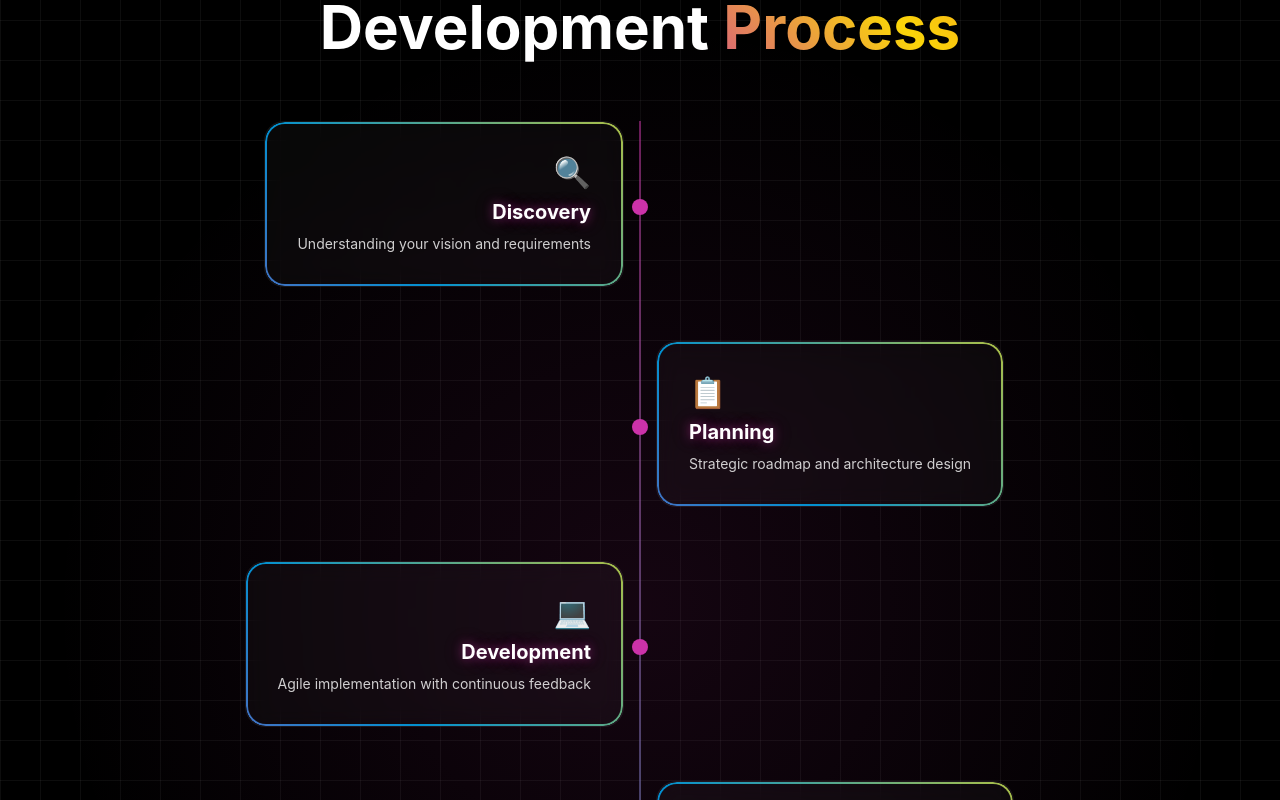
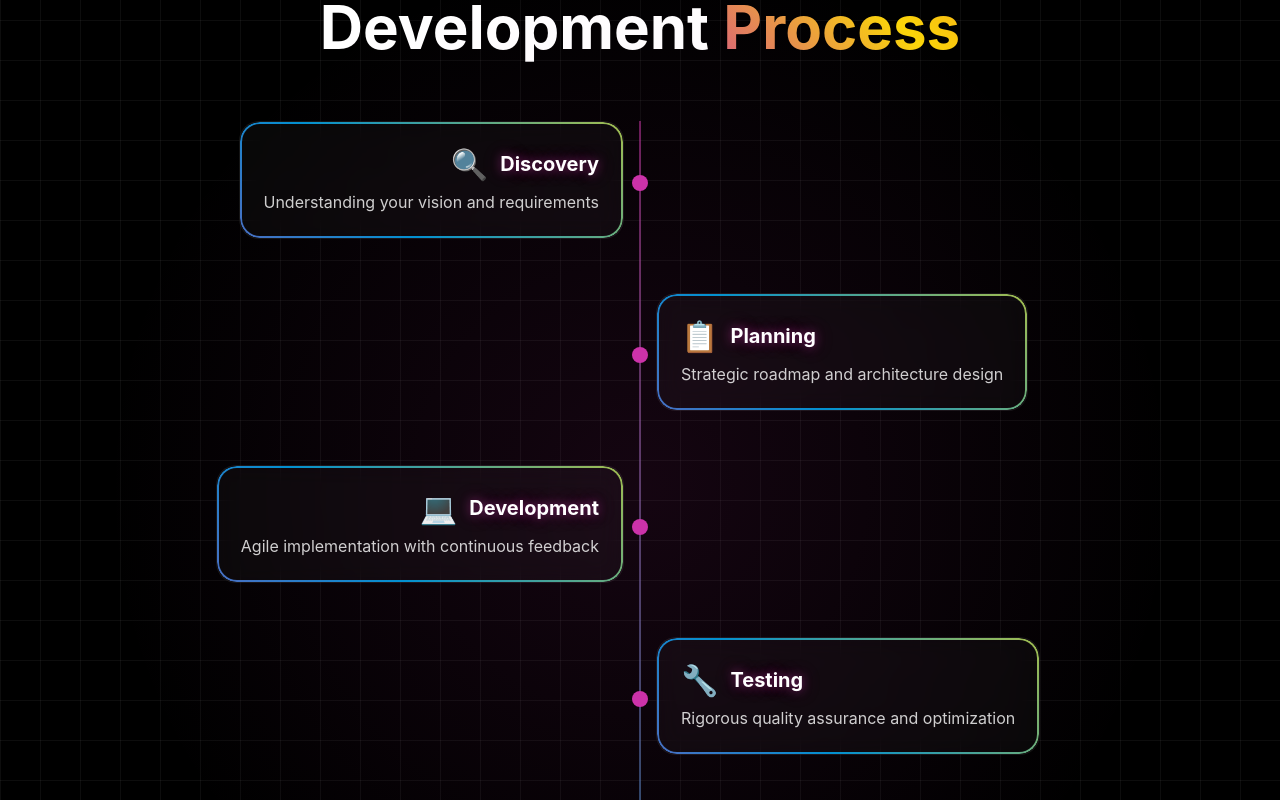
Before and after one commit to MaingiMuema/plus-agency, a Next.js app: page / in a window 1280 px wide. Shown: the part 5780-6580 px from the top of the page. Built offline with nearby package versions, Linux system fonts and the light colour scheme.

Commit message:
'changes'

```diff
--- a/src/app/page.tsx
+++ b/src/app/page.tsx
@@ -493,7 +493,12 @@ export default function Home() {
             Development <span className="gradient-text">Process</span>
           </h2>
           <div className="relative">
-            <div className="absolute left-1/2 transform -translate-x-1/2 h-full w-px bg-gradient-to-b from-[var(--primary)] to-[var(--accent-2)]"></div>
+            {/* Timeline line - hidden on mobile, shown on md+ */}
+            <div className="hidden md:block absolute left-1/2 transform -translate-x-1/2 h-full w-px bg-gradient-to-b from-[var(--primary)] to-[var(--accent-2)]"></div>
+
+            {/* Mobile indicator line - shown on mobile, hidden on md+ */}
+            <div className="md:hidden absolute left-8 transform -translate-x-1/2 h-full w-px bg-gradient-to-b from-[var(--primary)] to-[var(--accent-2)]"></div>
+
             {[
               {
                 phase: "Discovery",
@@ -523,27 +528,34 @@ export default function Home() {
             ].map((step, index) => (
               <div
                 key={index}
-                className={`relative flex items-center gap-8 mb-12 animate-on-scroll ${
+                className={`relative flex items-start md:items-center gap-4 md:gap-8 mb-12 animate-on-scroll ${
                   index % 2 === 0 ? "md:flex-row" : "md:flex-row-reverse"
                 }`}
               >
+                {/* Timeline dot - hidden on mobile, shown on md+ */}
+                <div className="hidden md:block absolute left-1/2 transform -translate-x-1/2 w-4 h-4 rounded-full bg-[var(--primary)]"></div>
+
+                {/* Mobile timeline dot - shown on mobile, hidden on md+ */}
+                <div className="md:hidden absolute left-8 transform -translate-x-1/2 w-4 h-4 rounded-full bg-[var(--primary)]"></div>
+
                 <div
                   className={`flex-1 ${
-                    index % 2 === 0 ? "text-right" : "text-left"
+                    index % 2 === 0 ? "md:text-right" : "md:text-left"
                   }`}
                 >
-                  <div className="card inline-block">
-                    <div className="text-3xl mb-2">{step.icon}</div>
-                    <h3 className="text-xl font-bold mb-2 text-glow">
-                      {step.phase}
-                    </h3>
-                    <p className="text-sm text-[var(--foreground)]/80">
+                  <div className="card !p-4 md:!p-6 inline-block w-full md:w-auto">
+                    <div className="flex md:inline-flex items-center gap-3 mb-2">
+                      <div className="text-2xl md:text-3xl">{step.icon}</div>
+                      <h3 className="text-lg md:text-xl font-bold text-glow">
+                        {step.phase}
+                      </h3>
+                    </div>
+                    <p className="text-sm md:text-base text-[var(--foreground)]/80">
                       {step.description}
                     </p>
                   </div>
                 </div>
-                <div className="absolute left-1/2 transform -translate-x-1/2 w-4 h-4 rounded-full bg-[var(--primary)]"></div>
-                <div className="flex-1"></div>
+                <div className="flex-1 hidden md:block"></div>
               </div>
             ))}
           </div>
```
